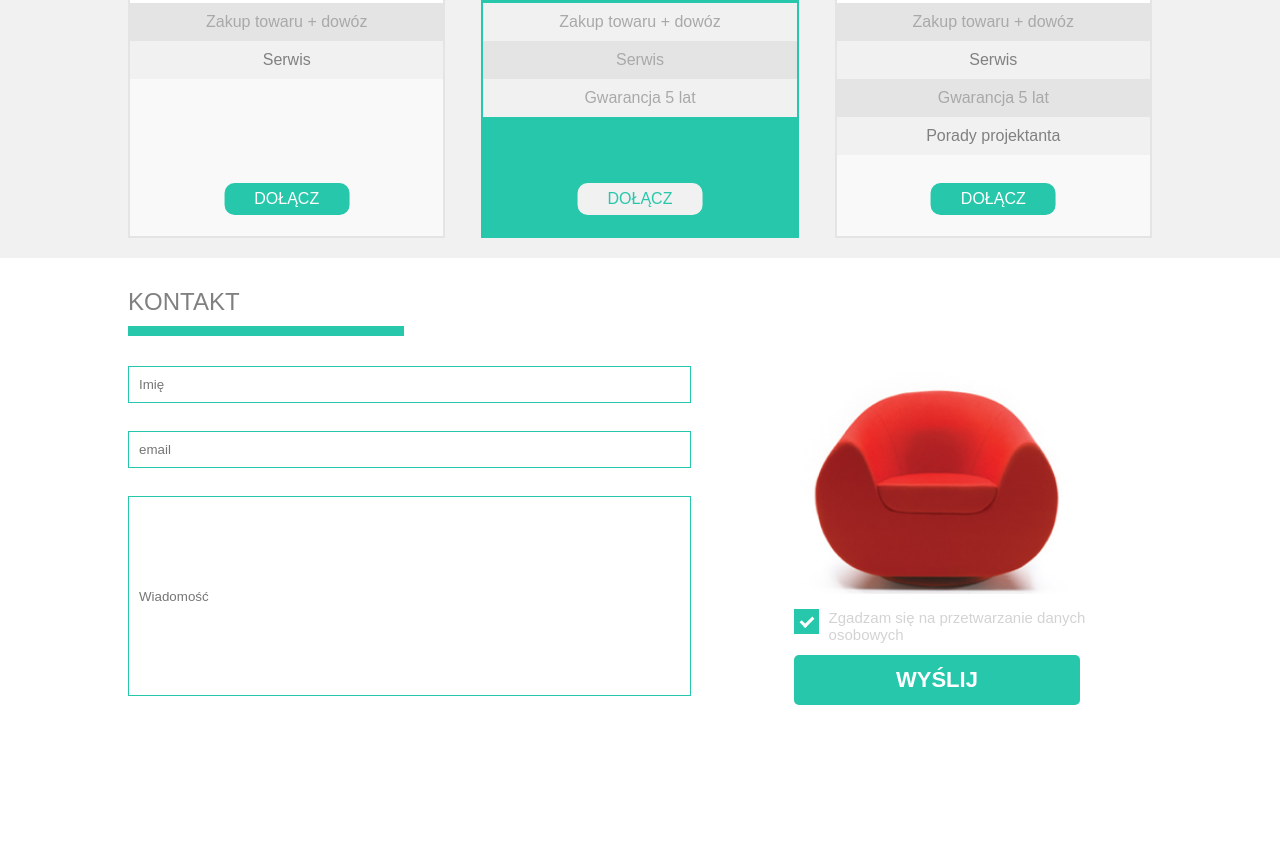
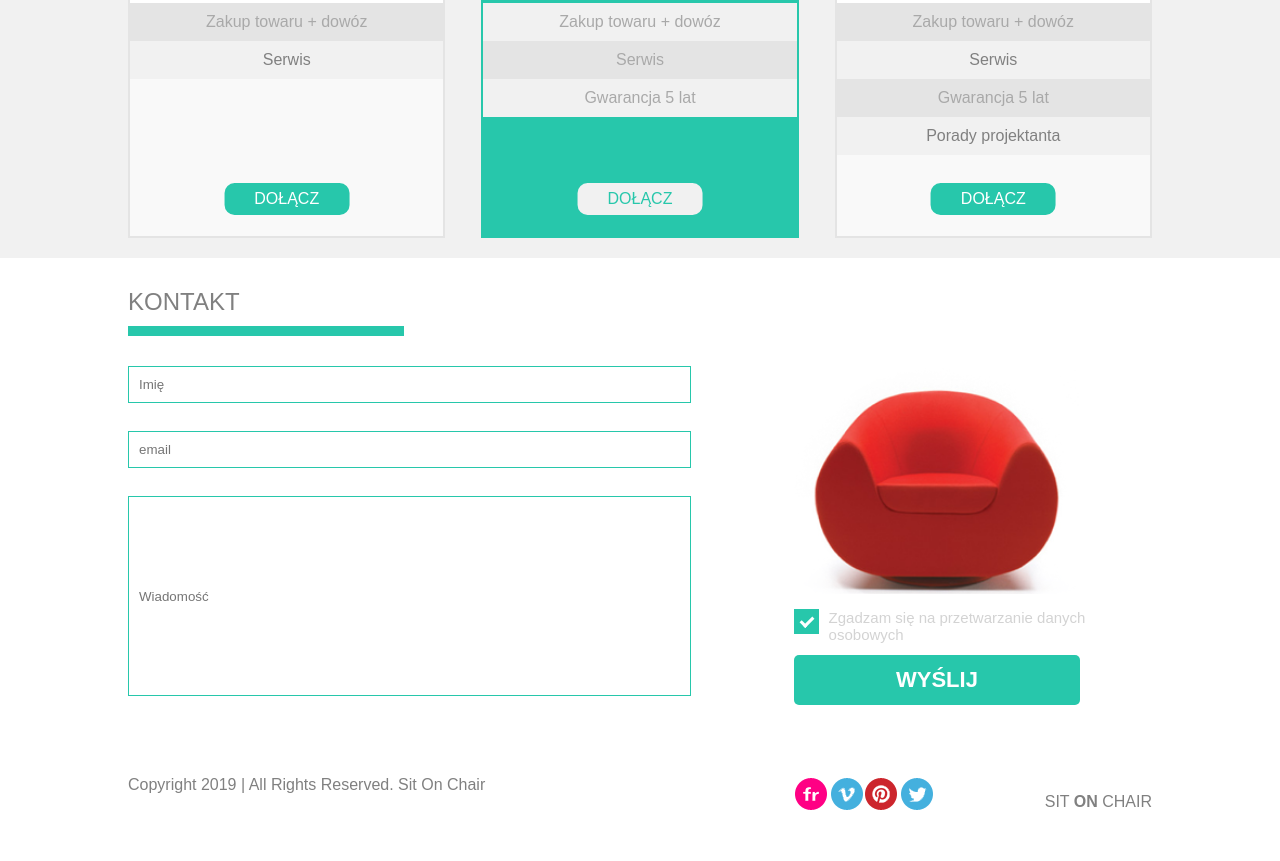
Before and after one commit to rafalheller/website_sit_on_chair, a plain HTML site: page index.html in a window 1280 px wide. Shown: the part 1268-2129 px from the top of the page. Before the commit the page ends 1994 px from the top, so only its background shows below. Drawn offline with Linux system fonts and the light colour scheme.

Commit message:
add footer

```diff
--- a/css/style.css
+++ b/css/style.css
@@ -639,3 +639,38 @@ nav .dropdown a {
 }
 
 /* FOOTER */
+.footer {
+    display: flex;
+    justify-content: space-between;
+    padding: 50px 0;
+}
+
+.copyright {
+    color: gray;
+}
+
+.socialmedia-and-logo {
+    display: flex;
+    justify-content: space-between;
+    width: 35%;
+    position: relative;
+}
+
+.social {
+    display: flex;
+}
+
+.social img {
+    cursor: pointer;
+}
+
+.footer .socialmedia-and-logo p {
+    color: gray;
+    position: absolute;
+    bottom: 0;
+    right: 0;
+}
+
+.socialmedia-and-logo span {
+    color: gray;
+}
--- a/index.html
+++ b/index.html
@@ -160,6 +160,21 @@
             </div>
         </div>
     </section>
+    <footer class="footer container">
+        <div class="copyright">
+            <p>Copyright 2019 | All Rights Reserved. Sit On Chair</p>
+        </div>
+        <div class="socialmedia-and-logo">
+            <div class="social">
+                <img src="images/flickr.png" alt="">
+                <img src="images/vimeo.png" alt="">
+                <img src="images/pinterest.png" alt="">
+                <img src="images/twitter.png" alt="">
+
+            </div>
+            <p>SIT <span> ON </span> CHAIR</p>
+        </div>
+    </footer>
 </body>
 
 </html>
```
